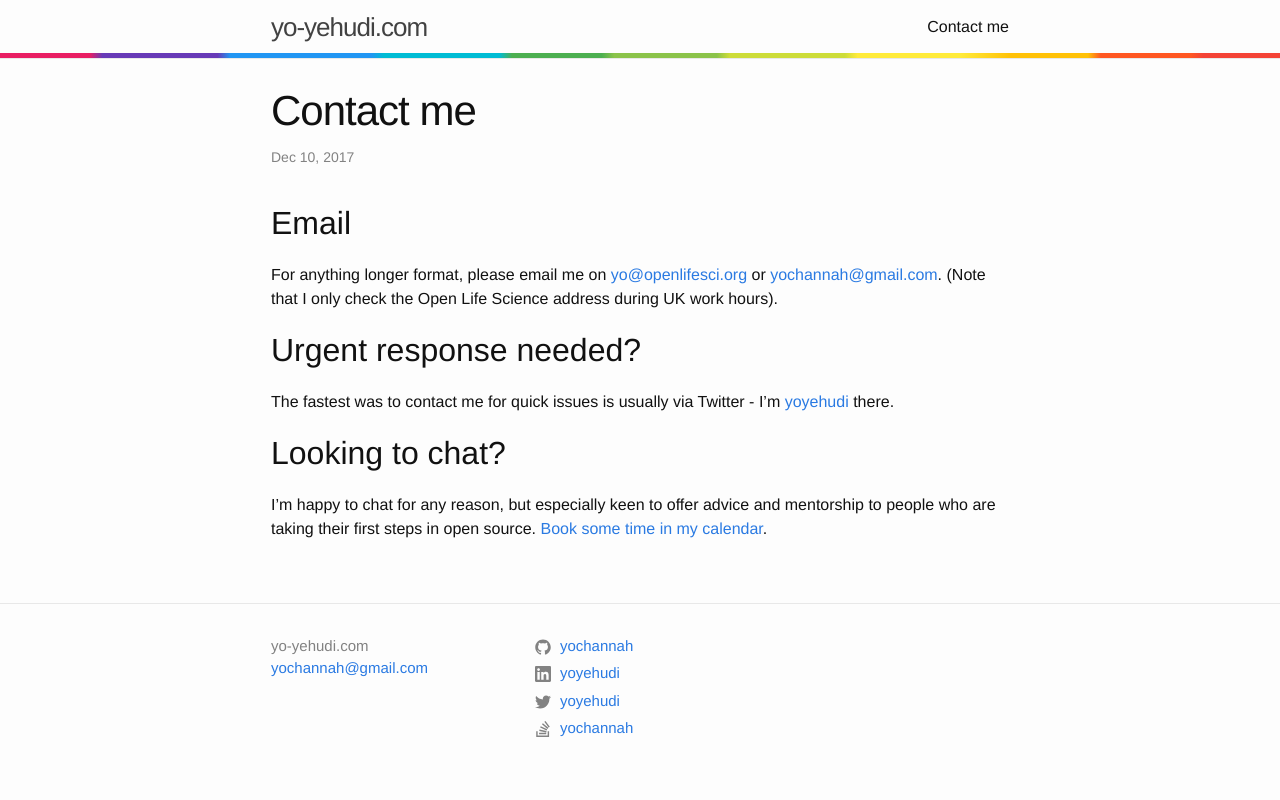
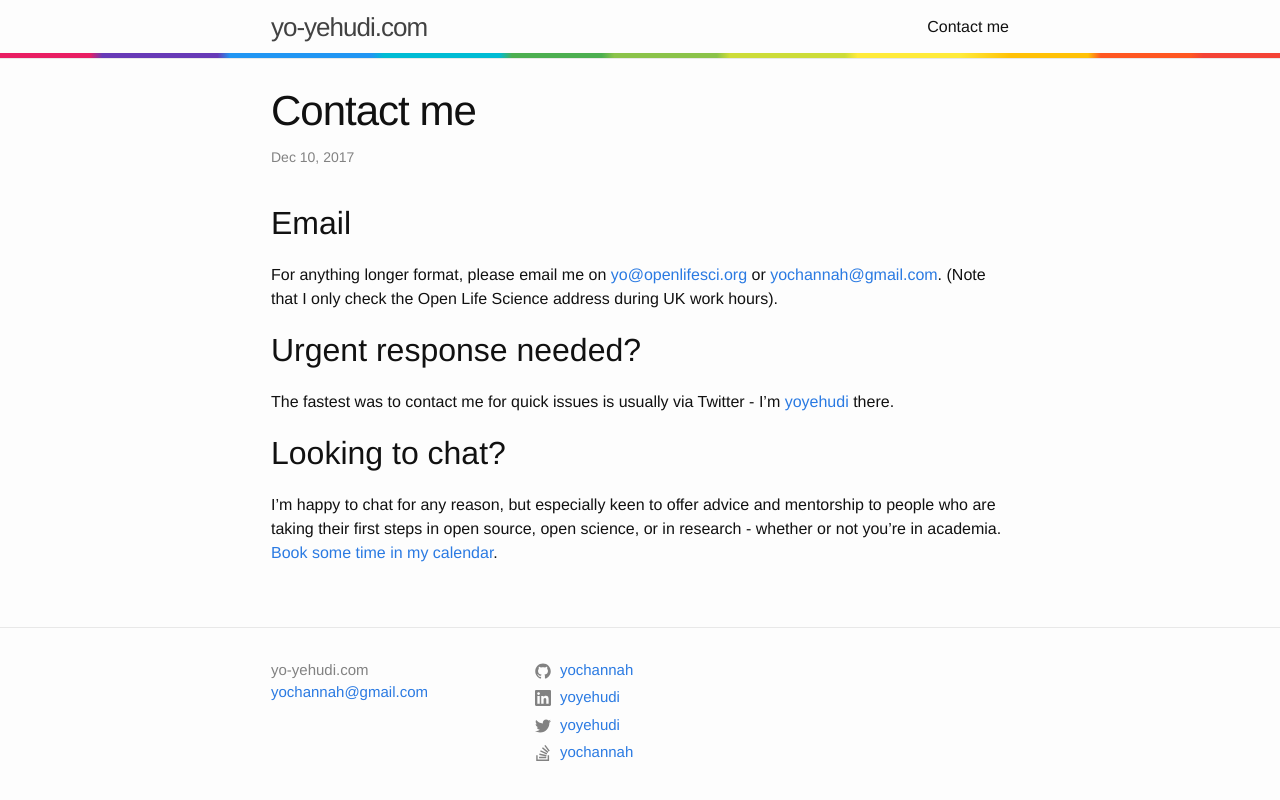
Before and after one commit to yochannah/yo-yehudi.com, a Jekyll site: the page built from contact.md, in a window 1280 px wide. Shown: the top 800 px of the page. Built offline with Jekyll 4.4.1, drawn with Linux system fonts in a browser that asks for light colours.

Commit message:
Update contact.md

```diff
--- a/contact.md
+++ b/contact.md
@@ -13,4 +13,4 @@ The fastest was to contact me for quick issues is usually via Twitter - I'm [yoy
 
 ## Looking to chat?
 
- I'm happy to chat for any reason, but especially keen to offer advice and mentorship to people who are taking their first steps in open source. [Book some time in my calendar](/calendar).
+ I'm happy to chat for any reason, but especially keen to offer advice and mentorship to people who are taking their first steps in open source, open science, or in research - whether or not you're in academia. [Book some time in my calendar](/calendar).
```
